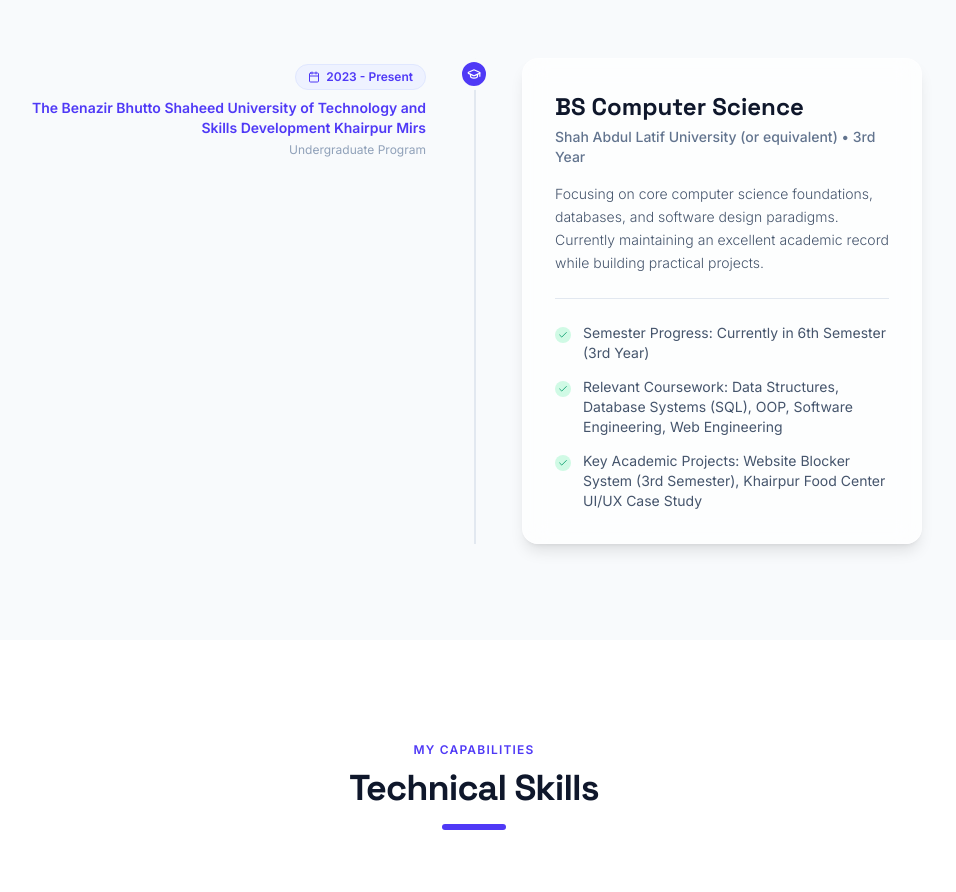
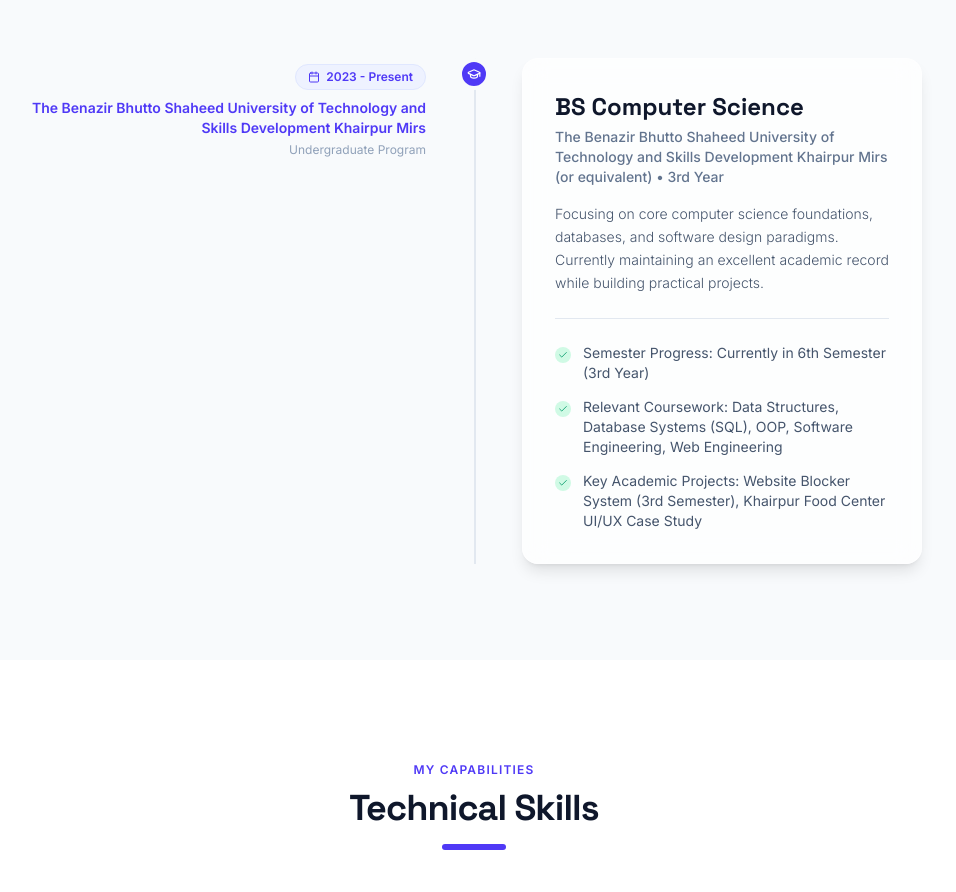
Before and after one commit to aadilmehdi-in/aadilmehdportfolio, a React (Vite) app: page / in a window 1280 px wide. Shown: the part 1780-2672 px from the top of the page, without its empty margins (166-1122 px from the left). Built offline with nearby package versions, Linux system fonts and the light colour scheme.

Commit message:
uni name

```diff
--- a/src/data.ts
+++ b/src/data.ts
@@ -30,7 +30,7 @@
     {
       year: "2023 - Present",
       title: "BS Computer Science",
-      subtitle: "Shah Abdul Latif University (or equivalent) • 3rd Year",
+      subtitle: "The Benazir Bhutto Shaheed University of Technology and Skills Development Khairpur Mirs (or equivalent) • 3rd Year",
       description: "Focusing on core computer science foundations, databases, and software design paradigms. Currently maintaining an excellent academic record while building practical projects.",
       details: [
         "Semester Progress: Currently in 6th Semester (3rd Year)",
```
